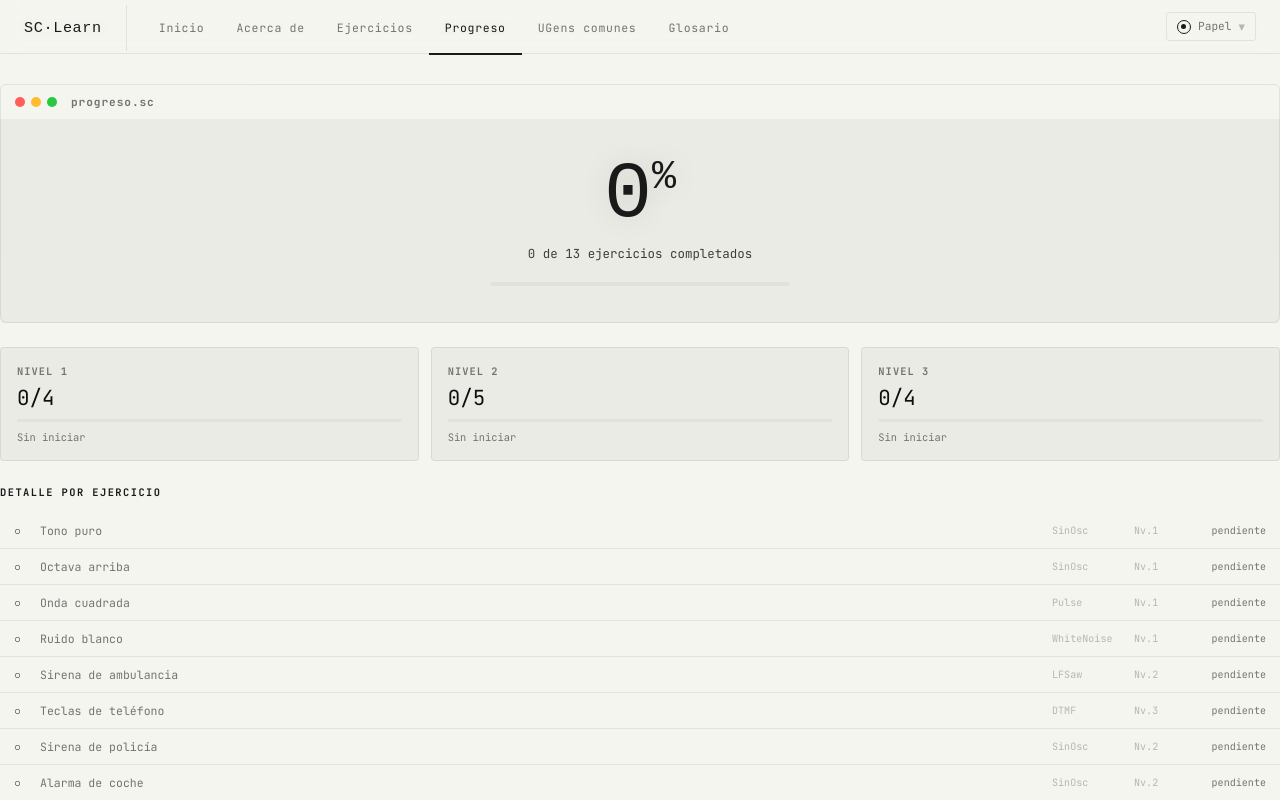
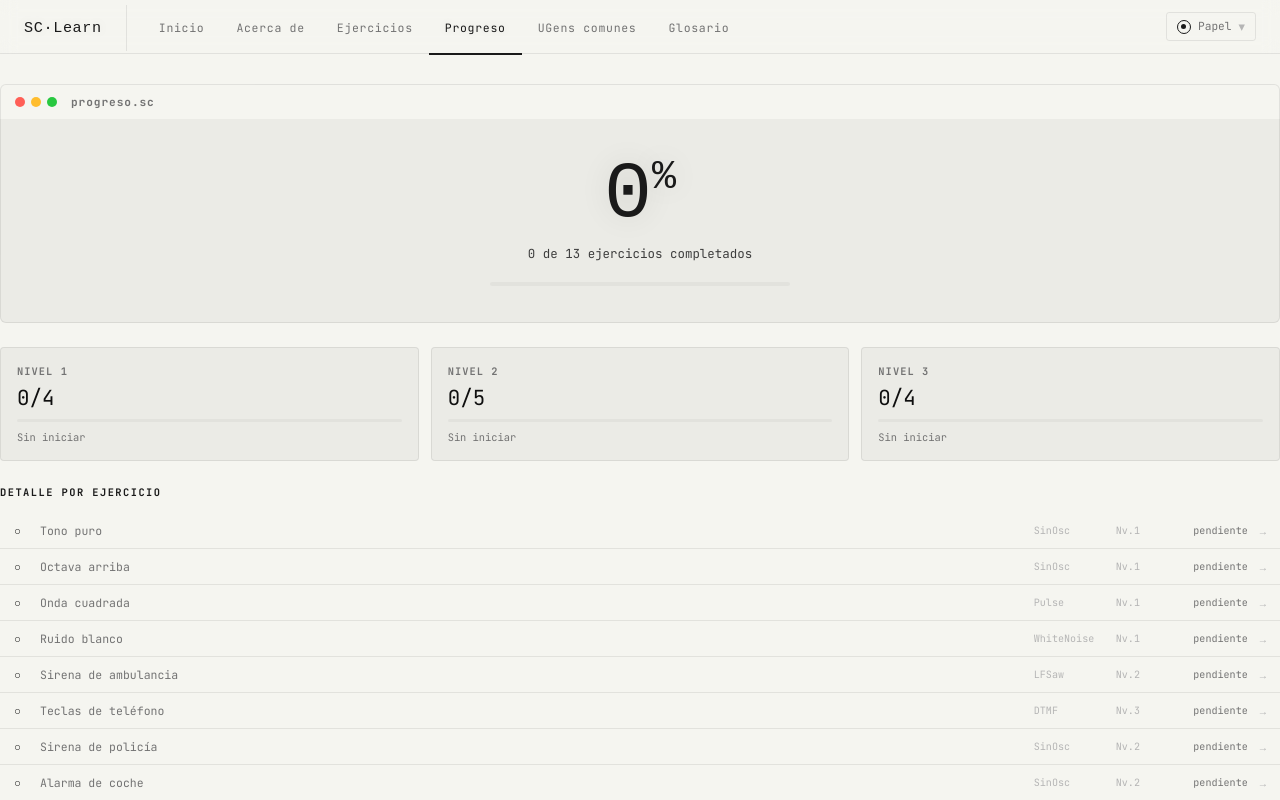
Before and after one commit to jmsanJS/supercollider-learn, a Next.js app: page /progress in a window 1280 px wide. Shown: the top 800 px of the page. Built offline with nearby package versions, Linux system fonts and the light colour scheme.

Commit message:
feat: link progress exercises to editor via search param

```diff
--- a/src/app/exercises/ExercisesClient.tsx
+++ b/src/app/exercises/ExercisesClient.tsx
@@ -1,13 +1,17 @@
 "use client";
 
+import { useSearchParams } from "next/navigation";
 import { ExercisesProvider } from "@/context/ExercisesContext";
 import ExercisesSidebar from "./components/ExercisesSidebar/ExercisesSidebar";
 import styles from "./page.module.css";
 import MainEditor from "./components/MainEditor/MainEditor";
 
 export default function ExercisesClient() {
+  const searchParams = useSearchParams();
+  const initialId = searchParams.get("id") ?? "ex1";
+
   return (
-    <ExercisesProvider>
+    <ExercisesProvider initialId={initialId}>
       <div className={styles.section_wrap}>
         <div className={styles.ex_layout}>
           <ExercisesSidebar />
--- a/src/app/progress/ProgressClient.tsx
+++ b/src/app/progress/ProgressClient.tsx
@@ -1,6 +1,7 @@
 "use client";
 
 import { useState } from "react";
+import Link from "next/link";
 import { useProgress } from "@/context/ProgressContext";
 import { EXERCISES } from "@/data/exercises";
 import { getProgressStats } from "@/lib/progress";
@@ -99,8 +100,9 @@ export default function ProgressClient() {
             const p = progress[ex.id];
             const completed = p?.completed ?? false;
             return (
-              <li
-                key={ex.id}
+              <li key={ex.id}>
+                <Link
+                  href={`/exercises?id=${ex.id}`}
                   className={`${styles.ex_detail_row} ${completed ? styles.ex_done : ""}`}
                   aria-label={`${ex.title} — ${completed ? "completado" : "pendiente"}`}
                 >
@@ -113,6 +115,8 @@ export default function ProgressClient() {
                   <span className={styles.edr_status}>
                     {completed ? "completado" : "pendiente"}
                   </span>
+                  <span className={styles.edr_arrow} aria-hidden="true">→</span>
+                </Link>
               </li>
             );
           })}
--- a/src/app/progress/page.module.css
+++ b/src/app/progress/page.module.css
@@ -129,6 +129,7 @@
 
 .ex_detail_list {
   margin-bottom: 24px;
+  list-style-type: none;
 }
 
 .section_label {
@@ -152,6 +153,17 @@
 
 .ex_detail_row:hover {
   background: var(--accent-dim);
+}
+
+.ex_detail_row:hover .edr_arrow {
+  color: var(--accent);
+}
+
+.edr_arrow {
+  font-size: 0.65rem;
+  color: var(--text-disabled);
+  margin-left: auto;
+  transition: color 0.1s;
 }
 
 .ex_detail_row.ex_done {
--- a/src/context/ExercisesContext.tsx
+++ b/src/context/ExercisesContext.tsx
@@ -5,8 +5,8 @@ import { createContext, useContext, useState } from "react";
 
 const ExercisesContext = createContext<ExercisesContextType | null>(null);
 
-export function ExercisesProvider({ children }: { children: React.ReactNode }) {
-  const [activeId, setActiveId] = useState("ex1");
+export function ExercisesProvider({ children, initialId = "ex1" }: { children: React.ReactNode; initialId?: string }) {
+  const [activeId, setActiveId] = useState(initialId);
 
   return (
     <ExercisesContext.Provider value={{ activeId, setActiveId }}>
```
Also changed, not shown: src/app/exercises/page.tsx (+6 -1 lines). Lines whose indentation alone changed are shown as unchanged.
